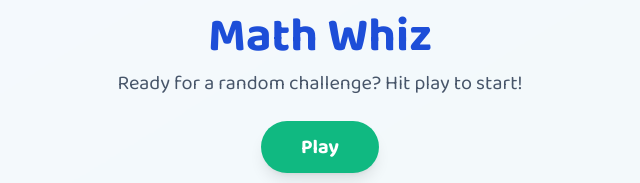
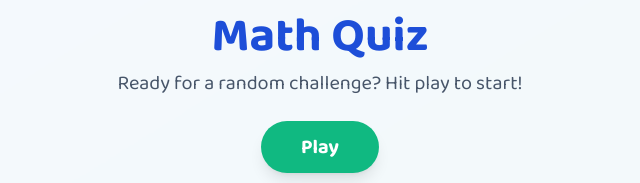
Before and after one commit to dgstuff/mathquiz, a plain HTML site: page index.html in a window 1280 px wide. Shown: the part 353-536 px from the top of the page, 320-960 px from the left. Drawn offline with nearby package versions, Linux system fonts and the light colour scheme.

Commit message:
Update index.html

```diff
--- a/index.html
+++ b/index.html
@@ -3,13 +3,13 @@
      <head>
     <meta charset="UTF-8">
     <meta name="viewport" content="width=device-width, initial-scale=1.0, user-scalable=no">
-    <title>Math Whiz</title>
+    <title>Math Quiz</title>
     <link rel="manifest" href="manifest.json">
     <link rel="apple-touch-icon" href="assets/favicon.ico">
     <link rel="icon" href="assets/favicon.ico">
     <meta name="apple-mobile-web-app-capable" content="yes">
     <meta name="apple-mobile-web-app-status-bar-style" content="black-translucent">
-    <meta name="apple-mobile-web-app-title" content="Math Whiz">
+    <meta name="apple-mobile-web-app-title" content="Math Quiz">
     <meta name="mobile-web-app-capable" content="yes">
     <meta name="theme-color" content="#2563eb">
     <meta name="msapplication-TileColor" content="#2563eb">
@@ -53,7 +53,7 @@
                     <path d="M12 14a2 2 0 1 0 0-4 2 2 0 0 0 0 4z"></path>
                 </svg>
             </div>
-            <h1 class="text-4xl md:text-5xl font-bold text-blue-700 mb-2">Math Whiz</h1>
+            <h1 class="text-4xl md:text-5xl font-bold text-blue-700 mb-2">Math Quiz</h1>
             <p class="text-lg md:text-xl text-slate-600 mb-6">Ready for a random challenge? Hit play to start!</p>
             <div class="flex flex-col md:flex-row gap-4 justify-center">
                 <button id="start-btn" class="bg-emerald-500 hover:bg-emerald-600 text-white font-bold py-3 px-10 rounded-full text-xl shadow-lg transform hover:scale-105 transition-transform duration-300">
```
